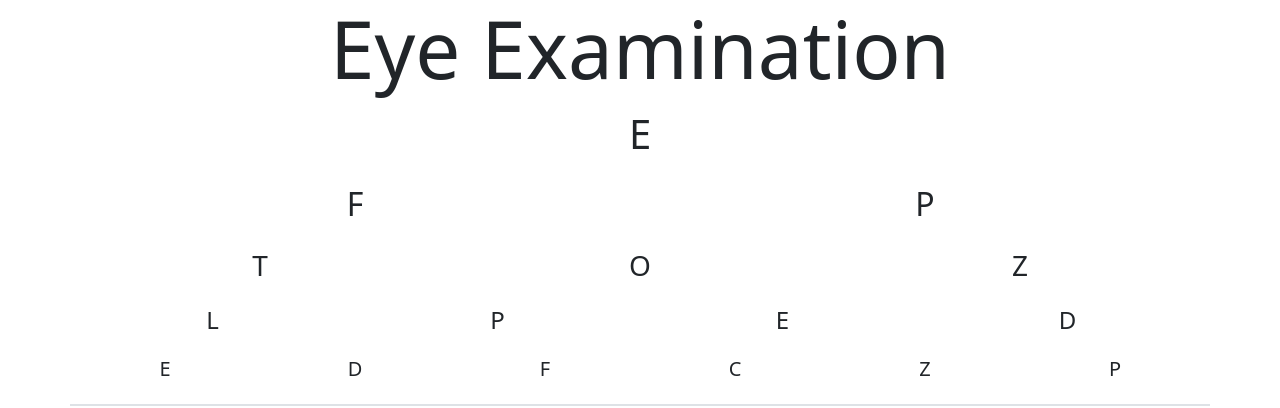
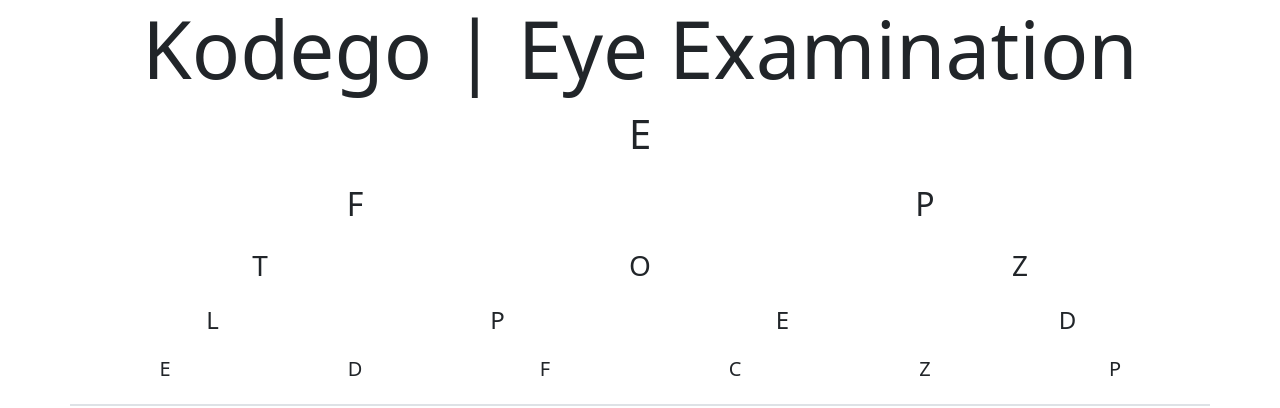
Before and after one commit to Florvin-04/bootcamp, a plain HTML site: page HTML/22/eye_test.html in a window 1280 px wide. Shown: the top 408 px of the page. Drawn offline with nearby package versions, Linux system fonts and the light colour scheme.

Commit message:
make change on title for folder22 eye_text.html

```diff
--- a/HTML/22/eye_test.html
+++ b/HTML/22/eye_test.html
@@ -21,7 +21,7 @@
     <title>Eye Test</title>
   </head>
   <body>
-    <h1 class="text-center display-1">Eye Examination</h1>
+    <h1 class="text-center display-1">Kodego | Eye Examination</h1>
 
     <!-- <div class="container-fluid">
      <div class="row">
```
